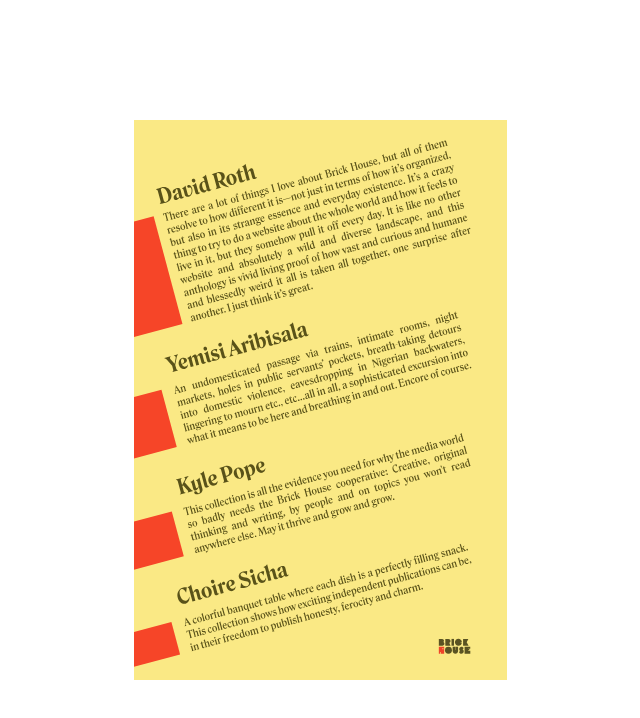
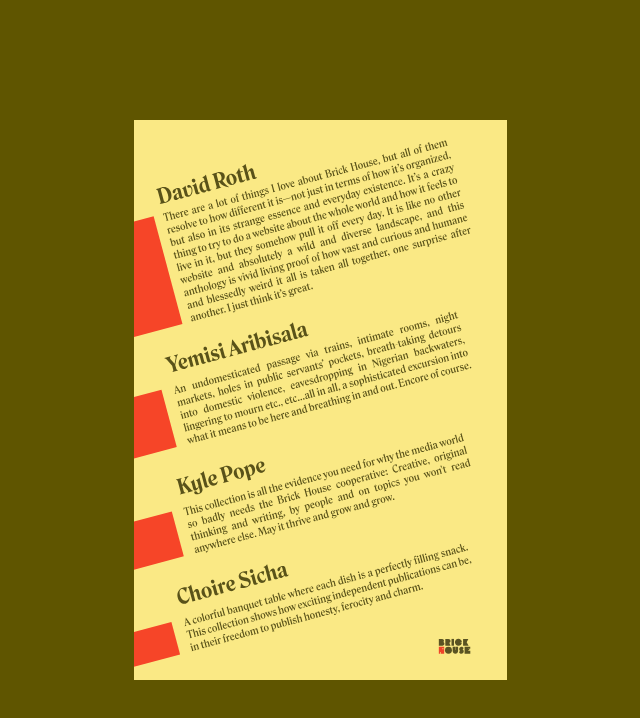
Before and after one commit to brickhousecoop/bh-bookspinner, a plain HTML site: page index.html in a window 1280 px wide. Shown: the whole page, without its empty margins (319-959 px from the left). Drawn offline with Linux system fonts and the light colour scheme.

Commit message:
Set page BG

```diff
--- a/index.html
+++ b/index.html
@@ -18,6 +18,7 @@
       display: flex;
       justify-content: center;
       align-items: center;
+      background-color: #5f5500;
     }
 
     figure {
```
